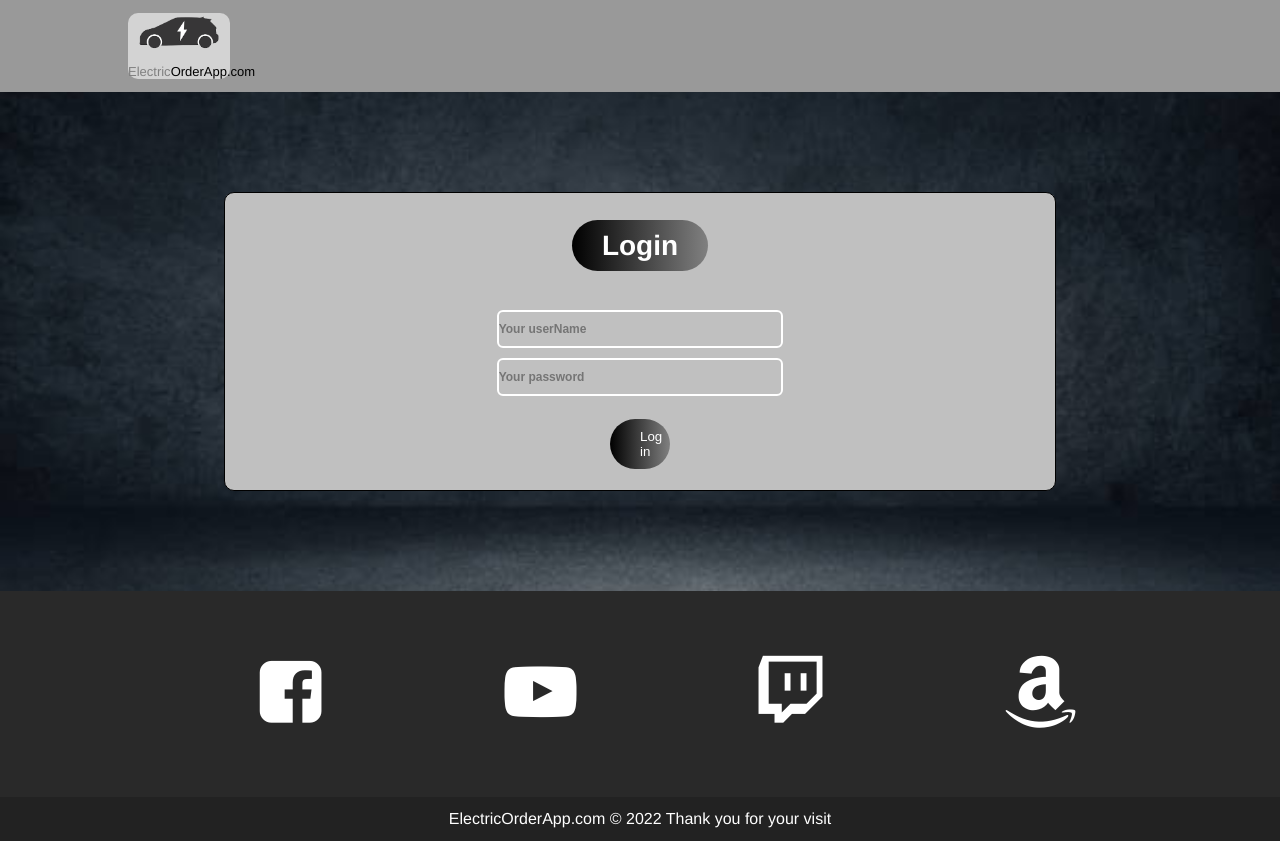
After one commit to Conrado1212/SimpleCarOrderPage, a PHP site: page /electricialCar/admin/login.php in a window 1280 px wide. The commit adds this page. Run offline with PHP 8.4, Linux system fonts and the light colour scheme; some libraries are stand-ins or nearby versions.

Commit message:
add login page

```diff
--- a/admin/changePassword.php
+++ b/admin/changePassword.php
@@ -60,7 +60,7 @@ if(isset($_POST['submit'])){
 
                     header("location:".URL.'admin/manage.php');
                 }else{
-                    $_SESSION['change'] = '<div class="submit-btn4">Change failed</div>';
+                    $_SESSION['change'] = '<div class="submit-btn4">Change correct</div>';
 
                     header("location:".URL.'admin/manage.php');
                 }
--- /dev/null
+++ b/admin/login.php
@@ -0,0 +1,48 @@
+<html lang="en">
+<head>
+    <meta charset="UTF-8">
+    <meta http-equiv="X-UA-Compatible" content="IE=edge">
+    <meta name="viewport" content="width=device-width, initial-scale=1.0">
+    <link rel="stylesheet" href="../css/admin.css?v=<?php echo time(); ?>">
+    <link href='http://fonts.googleapis.com/css?family=Lato:400,700&subset=latin,latin-ext' rel='stylesheet' type='text/css'>
+    <link href="../css/fontello.css" rel="stylesheet" type="text/css" />
+    <title>Login</title>
+</head>
+<body>
+<div class="nav">
+    <nav>
+        <div class="conteiner">
+       <div class="logo">
+           <img src="../img/logo_ccexpress.png" alt="Car logo" class="img-resp">
+           <span style="color: #808080">Electric</span>OrderApp.com
+       </div>
+       <div class="clear">
+
+       </div>
+       <div class="contact">
+
+       </div>
+       </nav>
+       <section class="categories">
+    <div class="conteiner">
+        <div class="form-box2">
+        <div class="button-box">
+        <h2 class="submit-btn">Login</h2>
+        </div>
+
+        <form action="" method="POST" class="input-group">
+        </br><input type="text" class="input-field" name="userName"  placeholder="Your userName" >
+             <input type="password" class="input-field" name="password"  placeholder="Your password" ></br></br>
+              <button type="submit" name="submit" value="change password" class="submit-btn">Log in</button>
+
+        </form>
+            </div>
+        <div class="clear">
+        </div>
+</div>
+</section>
+</body>
+</html>
+<?php include('part/social.php'); ?>
+<?php include('part/footer.php'); ?>
+<?php
```
